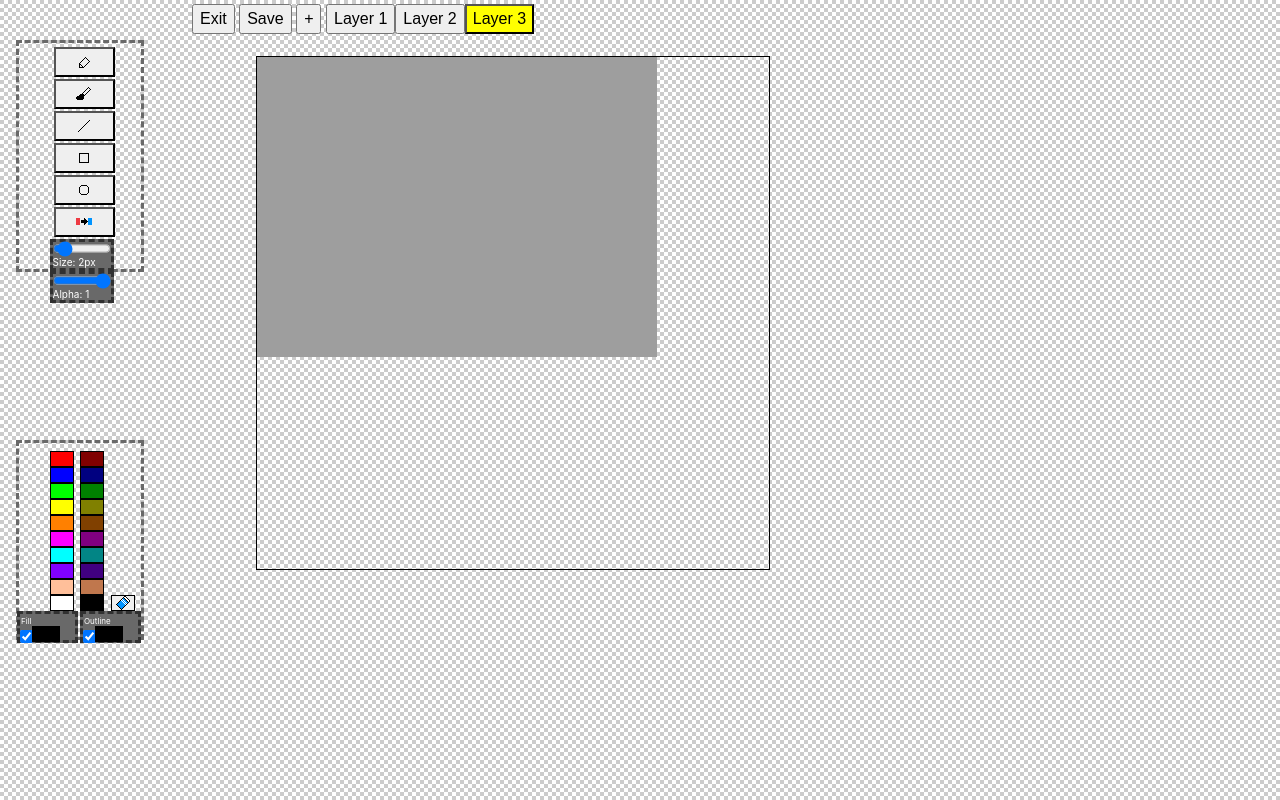
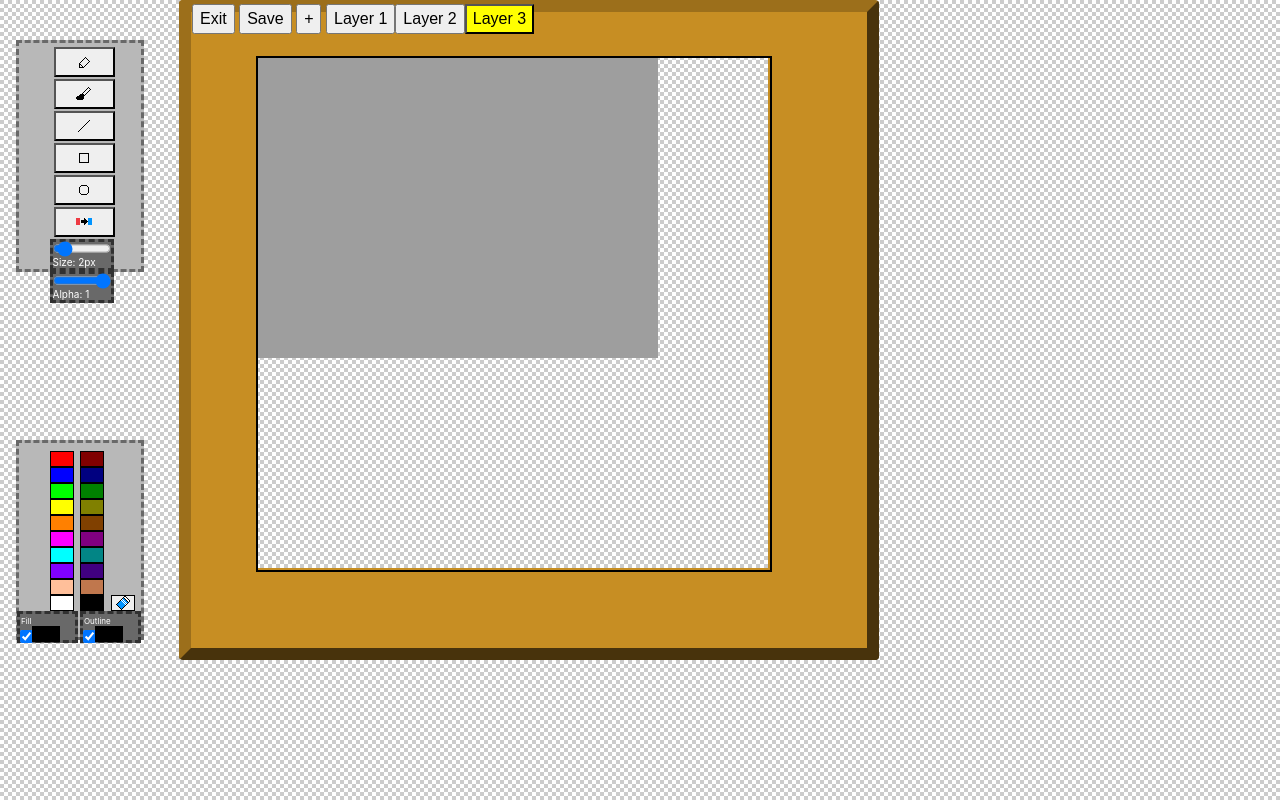
Before and after one commit to PlasmaDiffusion/PaintOn, a Django app: page /canvas/1/1/ in a window 1280 px wide. Run offline with Django 3.2, Linux system fonts and the light colour scheme; a user stored in the database is signed in; data comes from the database, SQL or seed files in the repository; both versions use the stored data as it was after the commit; some libraries are stand-ins or nearby versions.

Commit message:
Touched up CSS

```diff
--- a/paint/static/styles/style.css
+++ b/paint/static/styles/style.css
@@ -1,13 +1,13 @@
-h2, h3, h1, p {
+h2, #gallery, h3, h1, p {
   font-family: sans-serif;
   font-size: 36px;
   font-weight: bold;
   text-align: center;
+  text-shadow: 2px 2px grey;
   align-content: center;
-  color: #8b8b73;
+  color: #b9621a;
   background-color: #e0d662;
   outline: 2px as #800505;
-  border: 2px inset #8d841c;
   border-radius: 8px;
   padding: 4px;
   margin: auto;
@@ -18,6 +18,23 @@ h2 {
   border: 4px;
   text-shadow: 2px 2px black;
   background: none; }
+
+#gallery {
+  font-size: 24px;
+  border: 4px;
+  text-shadow: 2px 2px black;
+  background-color: #c78e23;
+  border: black 12px;
+  border-style: outset;
+  border-color: #9c6f1b;
+  border-radius: 4px; }
+  #gallery a {
+    background-color: #a37012; }
+  #gallery a:hover {
+    color: white;
+    background-color: #d8a708;
+    transition: background-color 0.5s;
+    text-decoration: none; }
 
 h3 {
   font-size: 20px;
--- a/paint/static/styles/style.scss
+++ b/paint/static/styles/style.scss
@@ -8,12 +8,13 @@ $col3: rgb(128, 5, 5);
     font-size: 36px;
     font-weight: bold;
     text-align: center;
+    text-shadow: 2px 2px grey;
     align-content: center;
-    color: rgb(139, 139, 115);
+    color: rgb(185, 98, 26);
     //background: url("/static/images/greenBG.png");
     background-color: $col1;
     outline: 2px as $col3;
-    border:2px inset darken($col1, 30%);
+    //border:2px outset darken($col1, 30%);
     border-radius: 8px;
     padding:4px;
     margin: auto;
@@ -26,6 +27,33 @@ h2{
     border:4px;
     text-shadow: 2px 2px black;
     background: none;
+
+}
+
+#gallery
+{
+    @extend %baseHeading;
+    font-size:  24px;
+    border:4px;
+    text-shadow: 2px 2px black;
+    background-color: $col2;
+
+    border: black 12px;
+    border-style: outset;
+    border-color: darken($col2, 10%);
+    border-radius: 4px;
+
+    a
+    {
+        background-color: rgb(163, 112, 18);
+    }
+
+    a:hover {
+        color: white;
+        background-color: rgb(216, 167, 8);
+        transition: background-color 0.5s;
+        text-decoration: none;
+    }
 }
 
 h3{
@@ -324,6 +378,12 @@ input[type=submit]:hover
     #searchForm
     {
         max-width: 50%;
+
+    }
+
+    input[type=submit]
+    {
+
     }
 
     #SaveForm
--- a/templates/canvas.html
+++ b/templates/canvas.html
@@ -7,19 +7,29 @@
         <link rel="manifest" href="{% static 'manifest/manifest.json' %}">
 
 <body>
+
+
         <div id="container">
+
+                <h2 id = "gallery" style="position: absolute; left: 14%; top: 0%; width:700; height: 660;">
+                </h2>
+
+                <div id ="canvasBack" style="position: absolute; left: 20%; top: 7%; width:512; height: 512;">
+                </div>
+
+
         <!-- Each canvas here is it's own layer. -->
-        <canvas id="Layer 1" value=1 width="512" height="512" style="border:1px solid #000000;
+        <canvas id="Layer 1" value=1 width="512" height="512" style="border:2px solid #000000;
         position: absolute; left: 20%; top: 7%; z-index: 0;">
 
         </canvas>
 
-        <canvas id="Layer 2" value=2 width="512" height="512" style="border:1px solid #000000;
+        <canvas id="Layer 2" value=2 width="512" height="512" style="border:2px solid #000000;
         position: absolute; left: 20%; top: 7%; z-index: 1;">
 
         </canvas>
 
-        <canvas id="Layer 3" value=3 width="512" height="512" style="border:1px solid #000000;
+        <canvas id="Layer 3" value=3 width="512" height="512" style="border:2px solid #000000;
         position: absolute; left: 20%; top: 7%; z-index: 2;">
 
         </canvas>
@@ -58,7 +68,7 @@
         <!-- Toolbox buttons here. (Brush sizes, pencil, line tool, etc.) -->
 
 
-        <div id="Toolbox" style="position: fixed; left: 16; top: 5%;">
+        <div id="Toolbox" style="position: fixed; left: 16; top: 5%; background: rgb(184, 184, 184);">
 
         <div id ="brushSizeBox" style="position: absolute; left: 25%; top: 196;">
                 <div class="slidecontainer">
@@ -96,7 +106,7 @@
 
         <!-- Colour Pallette buttons here -->
 
-        <div id ="Pallette" style="position: fixed; left: 16; top: 55%;">
+        <div id ="Pallette" style="position: fixed; left: 16; top: 55%; background: rgb(184, 184, 184);">
 
         {% include 'colourPallete.html' %}
 
@@ -115,6 +125,8 @@
         </div>
 
         </div>
+
+
 </body>
 
 </html>
```
Also changed, not shown: other parts of paint/static/styles/style.css (+26 -8 lines), other parts of paint/static/styles/style.scss (+32 -4 lines), painter/settings.py (+5 -4 lines), templates/canvasTemplate.html (+4 -4 lines), templates/pictureListTemplate.html (+9 -6 lines), db.sqlite3, 2 other files.
